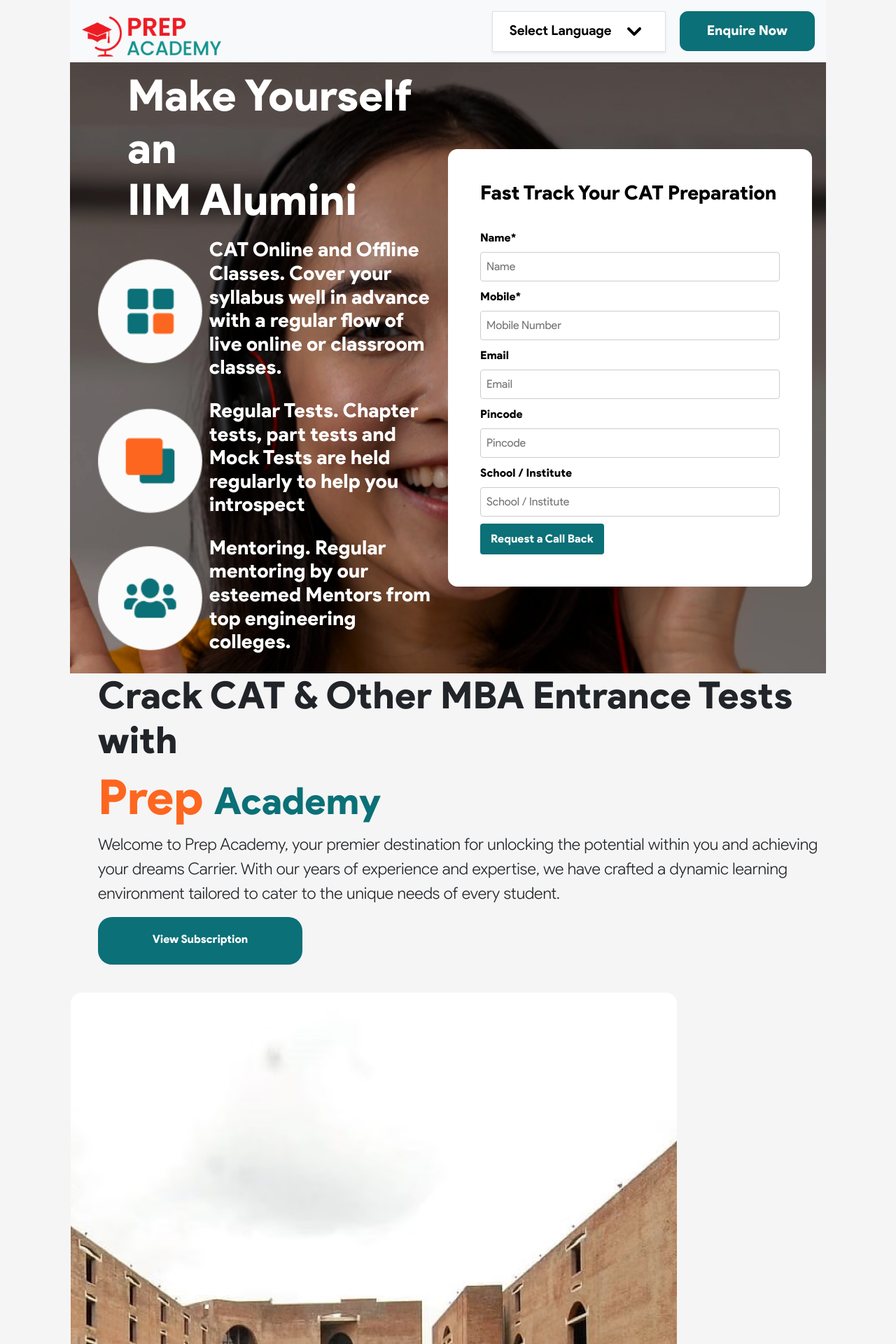
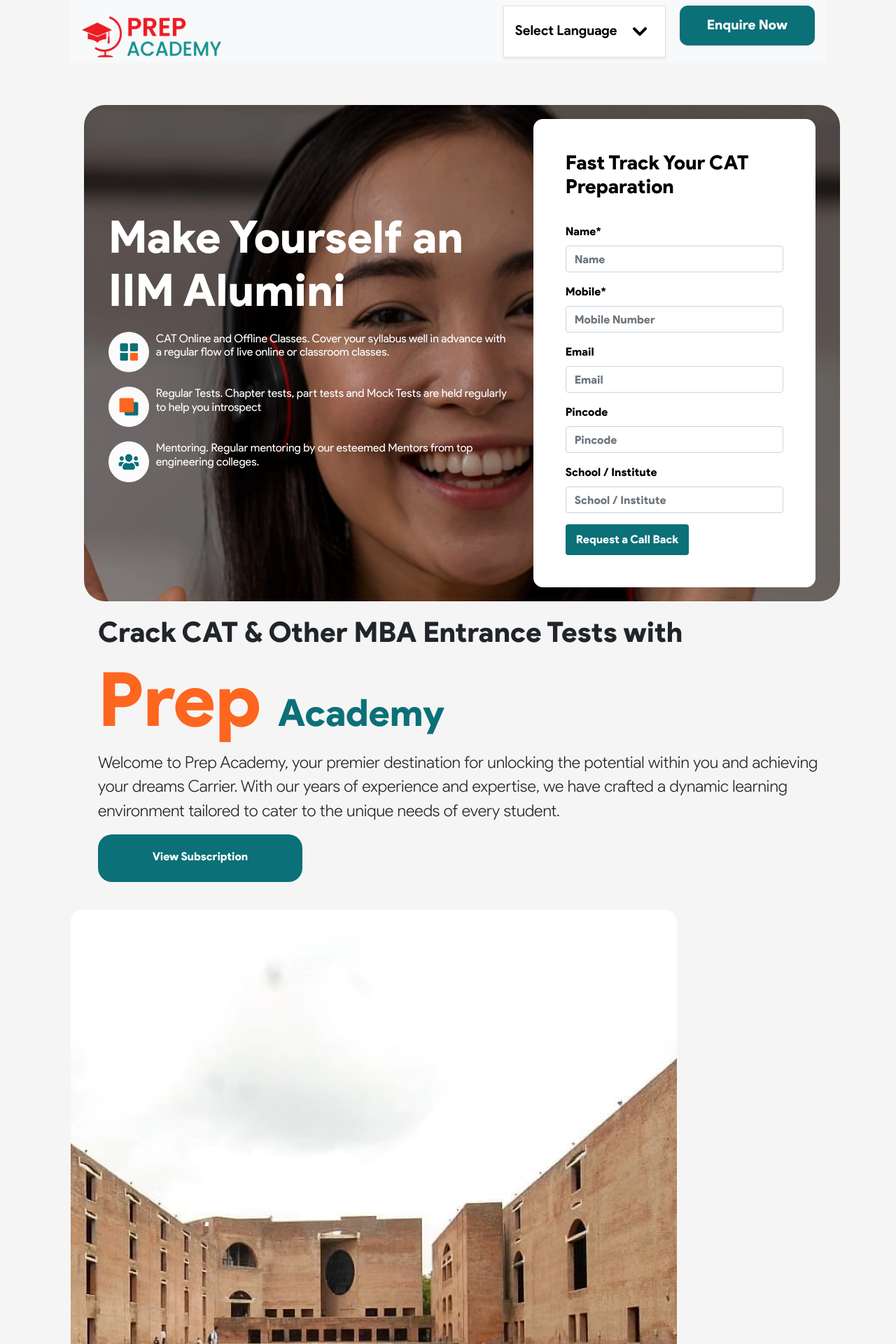
Before and after one commit to pixel-boho/PREP-landing-page, a PHP site: page / in a window 1280 px wide. Shown: the top 1920 px of the page at 70% size. Run offline with PHP 8.4, Linux system fonts and the light colour scheme.

Commit message:
Second layout

```diff
--- a/assets/css/core.css
+++ b/assets/css/core.css
@@ -35,6 +35,7 @@
     color: black;
     font-family: 'Product Sans Bold', Arial, Helvetica, sans-serif;
     font-size: 19.26px;
+    padding: 16px;
 }
 
 
@@ -66,6 +67,27 @@
     padding: 10px 20px;
     height: auto;
     background-position: center center;
+    border-radius: 30px;
+    margin-top: 40px;
+    padding: 20px;
+    background-color: #007bff;
+}
+
+.header-points {
+    display: flex;
+    justify-content: center;
+    margin-bottom: 20px;
+}
+
+.header-points img {
+    width: 10%;
+    height: auto;
+    margin-right: 10px;
+}
+
+.header-points h3 {
+    font-size: 100%;
+    font-family: 'Product Sans';
 }
 
 .left-section {
@@ -125,9 +147,9 @@
 
 .header-title h1 {
     font-family: 'Product Sans Black';
-    font-size: 62.02px;
+    font-size: 400%;
     color: white;
-    padding-left: 62.02px;
+    margin-bottom: 20px;
 }
 
 .header-title p {
@@ -150,7 +172,6 @@
 
 .crack-cat-main img {
     margin-top: 40px;
-
 }
 
 .crack-cat-1 {
@@ -159,7 +180,7 @@
 }
 
 .crack-cat-1 h2 {
-    font-size: 53.5px;
+    font-size: 250%;
 }
 
 .crack-cat-1 h1,
@@ -198,20 +219,19 @@
     display: flex;
     justify-content: center;
     text-align: center;
-    height: 250px;
-    margin-top: 40px;
+    height: 300px;
+    margin-top: 100px;
 }
 
 .why-us-content {
-    width: 50%;
+    width: 80%;
     max-width: 800px;
     height: 100px;
 }
 
-.why-us h2,
-span {
+.why-us h2, span {
     font-family: 'Product Sans Black', Arial, sans-serif;
-    font-size: 69.02px;
+    font-size: 200%;
 }
 
 .why-us span {
@@ -296,6 +316,7 @@
     height: 100vh;
     position: relative;
     overflow: hidden;
+    width: 100%;
 }
 
 .form-sec {
@@ -458,7 +479,6 @@
 .overlay-action-call p {
     margin: 0;
     text-align: left;
-    padding: 37px 84px 0px 130px;
 }
 
 .overlay-action-call p {
@@ -479,8 +499,8 @@
     align-items: center;
     font-family: 'Product Sans', Arial, sans-serif;
     font-size: 22.85px;
-    margin-top: 55px;
-    margin-left: 135px;
+    margin-left: 124px;
+    margin-top: 20px;
 }
 
 /* Youtube promo section */
@@ -792,6 +812,7 @@
     background-position: center center;
     margin-bottom: 100px;
     border-radius: 30px;
+    background-repeat: no-repeat;
 }
 
 /* Footer */
@@ -870,14 +891,9 @@
     text-align: right;
     padding-right: 50px;
     width: 50%;
+    color: white;
 }
 
 .footer-right p {
-    align-self: flex-end;
     margin-top: 20px;
-    text-align: right;
-    padding-right: 50px;
-    width: 50%;
-    color: white;
-
 }
--- a/index.html
+++ b/index.html
@@ -9,6 +9,7 @@
     <link rel="stylesheet" href="/assets/css/core.css">
     <link rel="stylesheet" href="/assets/css/fonts.css">
     <link rel="stylesheet" href="https://cdnjs.cloudflare.com/ajax/libs/font-awesome/5.15.4/css/all.min.css">
+    <link rel="stylesheet" href="/assets/css/responsive-mobile.css">
 
     <style>
 
@@ -20,16 +21,16 @@
         <div class="navbar-logo">
             <img src="/assets/prepacademy 1.png" alt="">
         </div>
-        <button class="navbar-toggler" type="button" data-toggle="collapse" data-target="#navbarNav"
+        <!-- <button class="navbar-toggler" type="button" data-toggle="collapse" data-target="#navbarNav"
             aria-controls="navbarNav" aria-expanded="false" aria-label="Toggle navigation">
             <span class="navbar-toggler-icon"></span>
-        </button>
-        <div class="collapse navbar-collapse" id="navbarNav">
-            <ul class="navbar-nav ml-auto">
+        </button> -->
+        <div class="navbar-collapse" id="navbarNav">
+            <div class="navbar-nav ml-auto">
                 <div class="text-left">
-                    <div>
+                    <div class="navbar-lang-button">
                         <button type="button"
-                            class="justify-center w-full rounded-md border border-zinc-300 shadow-sm px-4 py-2 bg-white text-sm font-medium text-zinc-700 hover:bg-zinc-50 focus:outline-none focus:ring-2 focus:ring-offset-2 focus:ring-offset-zinc-100 focus:ring-indigo-500"
+                            class="justify-center w-full rounded-md border border-zinc-300 shadow-sm bg-white text-sm font-medium text-zinc-700 hover:bg-zinc-50 focus:outline-none focus:ring-2 focus:ring-offset-2 focus:ring-offset-zinc-100 focus:ring-indigo-500"
                             id="menu-button" aria-expanded="true" aria-haspopup="true">
                             Select Language
                             <svg class="-mr-1 ml-2 h-5 w-5" xmlns="http://www.w3.org/2000/svg" viewBox="0 0 20 20"
@@ -42,76 +43,71 @@
                     </div>
                 </div>
                 <a class="btn-black">Enquire Now</a>
-            </ul>
+            </div>
         </div>
     </nav>
 
     <!-- Header -->
-    <section>
-        <div class="header">
-            <div class="left-section">
+    <div class="container">
+        <div class="row header">
+            <div class="col-lg-7">
                 <div class="header-title">
                     <h1>Make Yourself an <br>IIM Alumini</h1>
                 </div>
                 <div class="header-points">
-                    <img src="/assets/images/icons/Group 237640.png" alt="Icon" width="30" height="30">
+                    <img src="/assets/images/icons/Group 237640.png" alt="Icon">
                     <h3>CAT Online and Offline Classes. Cover your syllabus well in advance with a regular flow of live
                         online or classroom classes.</h3>
                 </div>
                 <div class="header-points">
-                    <img src="/assets/images/icons/Group 237641.png" alt="Icon" width="30" height="30">
+                    <img src="/assets/images/icons/Group 237641.png" alt="Icon">
                     <h3>Regular Tests. Chapter tests, part tests and Mock Tests are held regularly to help you
                         introspect
                     </h3>
                 </div>
                 <div class="header-points">
-                    <img src="/assets/images/icons/Group 237642.png" alt="Icon" width="30" height="30">
+                    <img src="/assets/images/icons/Group 237642.png" alt="Icon">
                     <h3>Mentoring. Regular mentoring by our esteemed Mentors from top engineering colleges.</h3>
                 </div>
-                <style>
-                    .header-points {
-                        color: #fff;
-                        background-color: transparent;
-                        display: flex;
-                        align-items: center;
-                        padding: 10px 20px;
-                    }
-
-                    .header-points img {
-                        margin-right: 10px;
-                        height: 150px;
-                        width: 150px;
-                    }
-                </style>
             </div>
-            <div class="right-section">
+            <div class="col-lg-5">
                 <div class="form-container">
                     <h3>Fast Track Your CAT Preparation</h3>
                     <form id="myForm">
+                        <div class="form-group">
                             <label for="name" class="label-input-form">Name*</label>
-                        <input type="text" class="form-input" placeholder="Name" required>
+                            <input type="text" class="form-control" placeholder="Name" required>
+                        </div>
+                        <div class="form-group">
                             <label for="mobile number" class="label-input-form">Mobile*</label>
-                        <input type="text" class="form-input" placeholder="Mobile Number" required>
+                            <input type="text" class="form-control" placeholder="Mobile Number" required>
+                        </div>
+                        <div class="form-group">
                             <label for="email" class="label-input-form">Email</label>
-                        <input type="email" class="form-input" placeholder="Email" required>
+                            <input type="email" class="form-control" placeholder="Email" required>
+                        </div>
+                        <div class="form-group">
                             <label for="pincode" class="label-input-form">Pincode</label>
-                        <input type="text" class="form-input" placeholder="Pincode" required>
+                            <input type="text" class="form-control" placeholder="Pincode" required>
+                        </div>
+                        <div class="form-group">
                             <label for="" class="label-input-form">School / Institute</label>
-                        <input type="text" class="form-input" placeholder="School / Institute" required>
+                            <input type="text" class="form-control" placeholder="School / Institute" required>
+                        </div>
                         <div class="form-button-submit">
-                            <button type="submit" class="form-button">Request a Call Back</button>
+                            <button type="submit" class="btn btn-primary form-button">Request a Call Back</button>
                         </div>
                     </form>
                 </div>
             </div>
         </div>
-    </section>
+    </div>
 
     <div class="crack-cat-main">
         <div class="row">
             <div class="col">
                 <div class="crack-cat-1">
-                    <h2>Crack CAT & Other MBA Entrance Tests with <br></h2>
+                    <h2>Crack CAT & Other MBA Entrance Tests with<br></h2>
                     <h1><span>Prep </span>Academy</h1>
                     <p>Welcome to Prep Academy, your premier destination for unlocking the potential within you and
                         achieving
@@ -128,7 +124,8 @@
     </div>
 
     <!-- Why Study with us -->
-    <div class="why-us p-5">
+    <section class="why-study-with">
+        <div class="why-us">
             <div class="why-us-content">
                 <h2>Why Study <span>With Us?</span></h2>
                 <p>Are you ready to conquer the world? Your CAT 2024 journey might seem daunting, but remember, every
@@ -138,6 +135,7 @@
                     reality!</p>
             </div>
         </div>
+    </section>
 
     <div class="container-lg">
         <div class="row card-main">
@@ -218,6 +216,7 @@
         </div>
     </div>
 
+
     <!-- Classroom-Offline -->
     <div class="container-fluid container-fluid-custom justify-content-center">
         <div class="classroom-container">
@@ -265,8 +264,8 @@
     <section>
         <div class="container-youtube-promo">
             <div class="row youtube-promo">
-                <div class="col">
-                    <h2>Crack CAT & Other MBA <br>Entrance Tests with Unacademy</h2>
+                <div class="col-md-12 col-lg-6">
+                    <h2>Crack CAT & Other MBA <br>Entrance Tests with Prep Academy</h2>
                     <div class="yt-promo-video">
                         <iframe width="100%" height="412" src="https://www.youtube.com/embed/GjPIvvxIQME"
                             title="Cute Pika Steals Food From Neighbours | 4K UHD | Mammals | BBC Earth" frameborder="0"
@@ -274,9 +273,9 @@
                             referrerpolicy="strict-origin-when-cross-origin"></iframe>
                     </div>
                 </div>
-                <div class="col align-self-end">
+                <div class="col-md-12 col-lg-6 align-self-end">
                     <div class="small-yt-container">
-                        <div class="p-5">
+                        <div class="p-3 p-lg-5">
                             <h4>CAT 2024 SUCCESS MANTRA</h4>
                             <h2>Crack CAT & Other MBA Entrance Tests with Prep Acdemy</h2>
                             <h3>576,969 views . 3 weeks ago</h3>
@@ -421,7 +420,9 @@
                 <h2>Get Subscription to start your preparation.</h2>
                 <p>"Begin your journey to success today! Subscribe now and take the first step towards turning your
                     aspirations into reality with our valuable insights and resources."</p>
+                <div class="text-center">
                     <a href="#" class="subscription-btn">View Subscription Plans</a>
+                </div>
             </div>
         </div>
     </div>
@@ -584,10 +585,10 @@
         </div>
     </div>
 
-    <section style="background-color: black; display: flex;">
-        <div style="width: 50%;" class="footer-container">
+    <!-- footer -->
+    <section class="footer-container-fluid">
+        <div class="footer-container">
             <div class="footer">
-                <div class="row">
                 <div class="col">
                     <h2>Do you have <br>any questions?</h2>
                     <h4>Feel free to send us your questions or request a free consultation.</h4>
@@ -605,13 +606,13 @@
                 </div>
             </div>
         </div>
-        </div>
         <div class="footer-right">
             <p>Are you ready to conquer the world? Your CAT 2024 journey might seem daunting, but remember,
                 every great achievement starts with a single step.</p>
             <img src="/assets/images/logo-footer.png" alt="" class="logo-footer">
         </div>
     </section>
+
 
     <script src="https://code.jquery.com/jquery-3.6.0.min.js"></script>
     <script src="https://cdn.jsdelivr.net/npm/bootstrap@4.6.0/dist/js/bootstrap.bundle.min.js"></script>
```
Also changed, not shown: assets/css/responsive-mobile.css (added, +212 -0 lines), assets/images/Frame 237680 mobile.png (added). Lines whose indentation alone changed are shown as unchanged.
